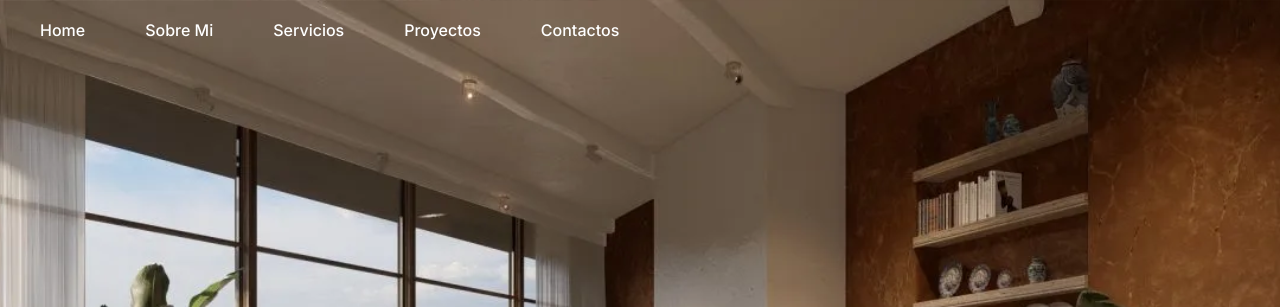
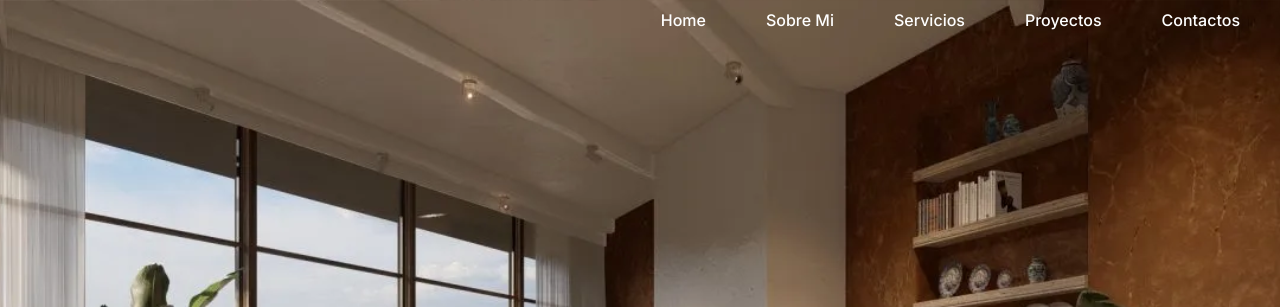
Before and after one commit to Edgar-Tabare/Proyecto49660TabareOliveradesarrolloWeb, a plain HTML site: page index.html in a window 1280 px wide. Shown: the top 307 px of the page. Drawn offline with Linux system fonts and the light colour scheme.

Commit message:
corregimos nav de home

```diff
--- a/ccs/style.css
+++ b/ccs/style.css
@@ -28,8 +28,15 @@ a {
 
 header {
   display: flex;
-  justify-content: right;
+  justify-content: space-between;
+  align-items: center;
+  padding: 10px;
 }
+
+nav {
+  display: flex;
+}
+
 .headerList {
   list-style: none;
   display: flex;
@@ -38,12 +45,16 @@ header {
 }
 
 .headerList li {
-  margin: 10px 10px;
+  margin: 0 10px;
 }
 
 .headerList a {
+  color: white;
 
-  color: white;
+}
+
+nav {
+  margin-left: auto;
 }
 
 
```
